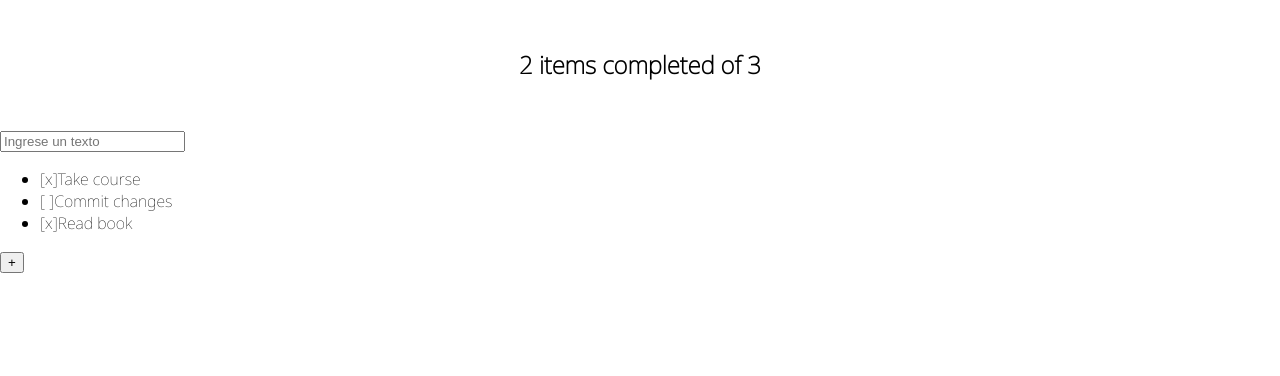
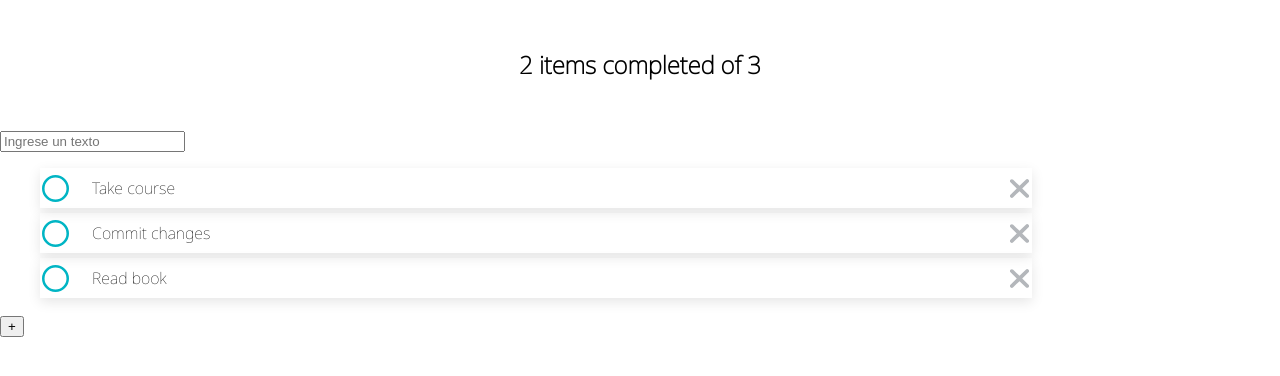
Before and after one commit to ArielAyala/to-do-list-react, a React (Create React App) app: page / in a window 1280 px wide. Shown: the top 376 px of the page. Built offline with nearby package versions, Linux system fonts and the light colour scheme.

Commit message:
Add todo item style

```diff
--- /dev/null
+++ b/src/components/TodoItem/TodoItem.css
@@ -0,0 +1,35 @@
+.todo-item {
+    list-style: none;
+    width: 80%;
+    height: 40px;
+    margin: 5px 0;
+    box-shadow: rgba(0, 0, 0, 0.1) 0px 4px 12px;
+    display: flex;
+    justify-content: space-between;
+    align-items: center;
+}
+
+.todo-item .check-active {
+    cursor: pointer;
+    background: url("../../assets/check-active.svg") no-repeat;
+    background-size: 90%;
+    background-position: center center;
+    width: 30px;
+    height: 30px;
+    border: none;
+}
+
+.todo-item p {
+    width: 90%;
+}
+
+.todo-item .close-button {
+    cursor: pointer;
+    background: url("../../assets/buttonx.svg") no-repeat;
+    ;
+    background-size: 90%;
+    background-position: center center;
+    width: 25px;
+    height: 25px;
+    border: none;
+}
--- a/src/components/TodoItem/TodoItem.js
+++ b/src/components/TodoItem/TodoItem.js
@@ -1,8 +1,13 @@
 import React from 'react'
+import './TodoItem.css'
 
-function TodoItem({text, completed}) {
+function TodoItem({ text, completed }) {
     return (
-        <li>{completed ? '[x]' : '[ ]'}{text}</li>
+        <li className="todo-item">
+            <button onClick={null} className="check-active"></button>
+            <p>{text}</p>
+            <button onClick={null} className="close-button"></button>
+        </li>
     )
 }
 
```
